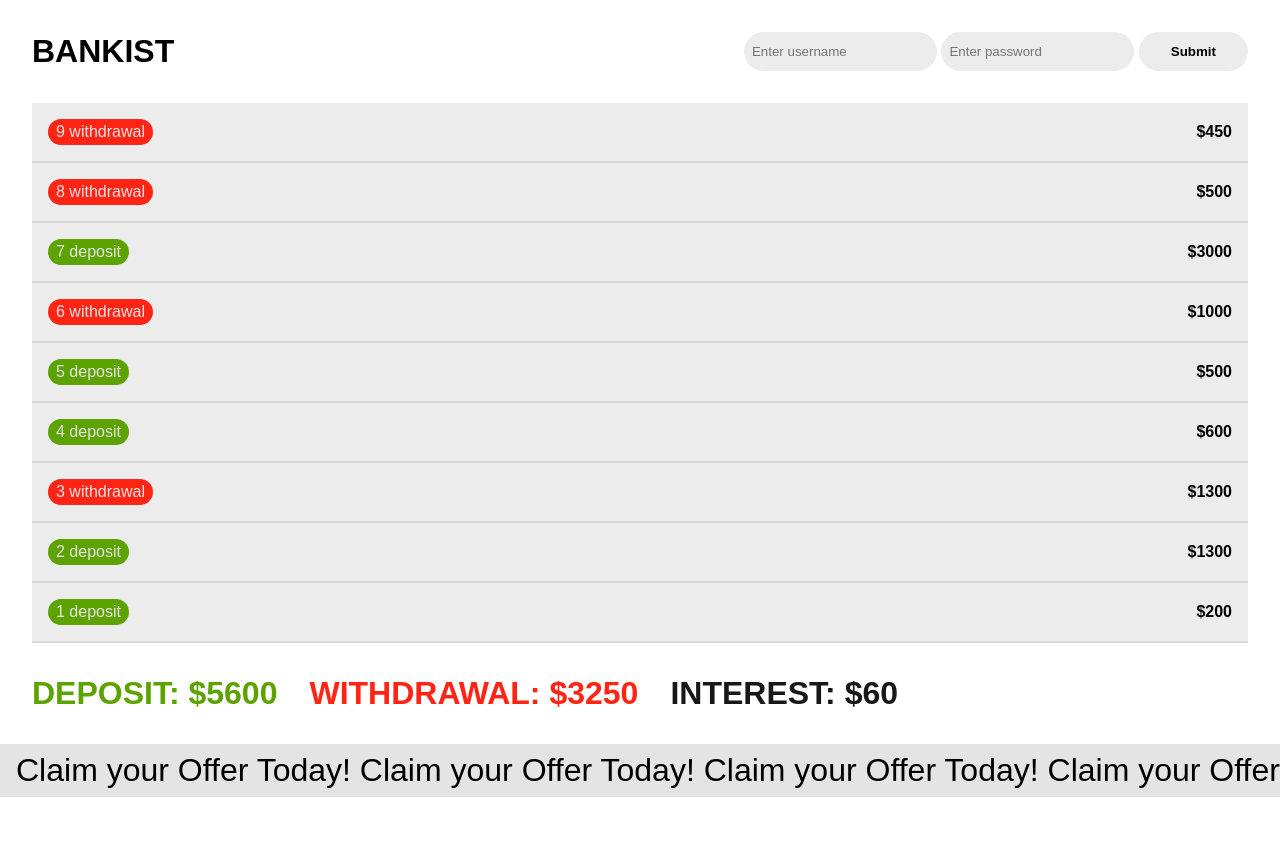
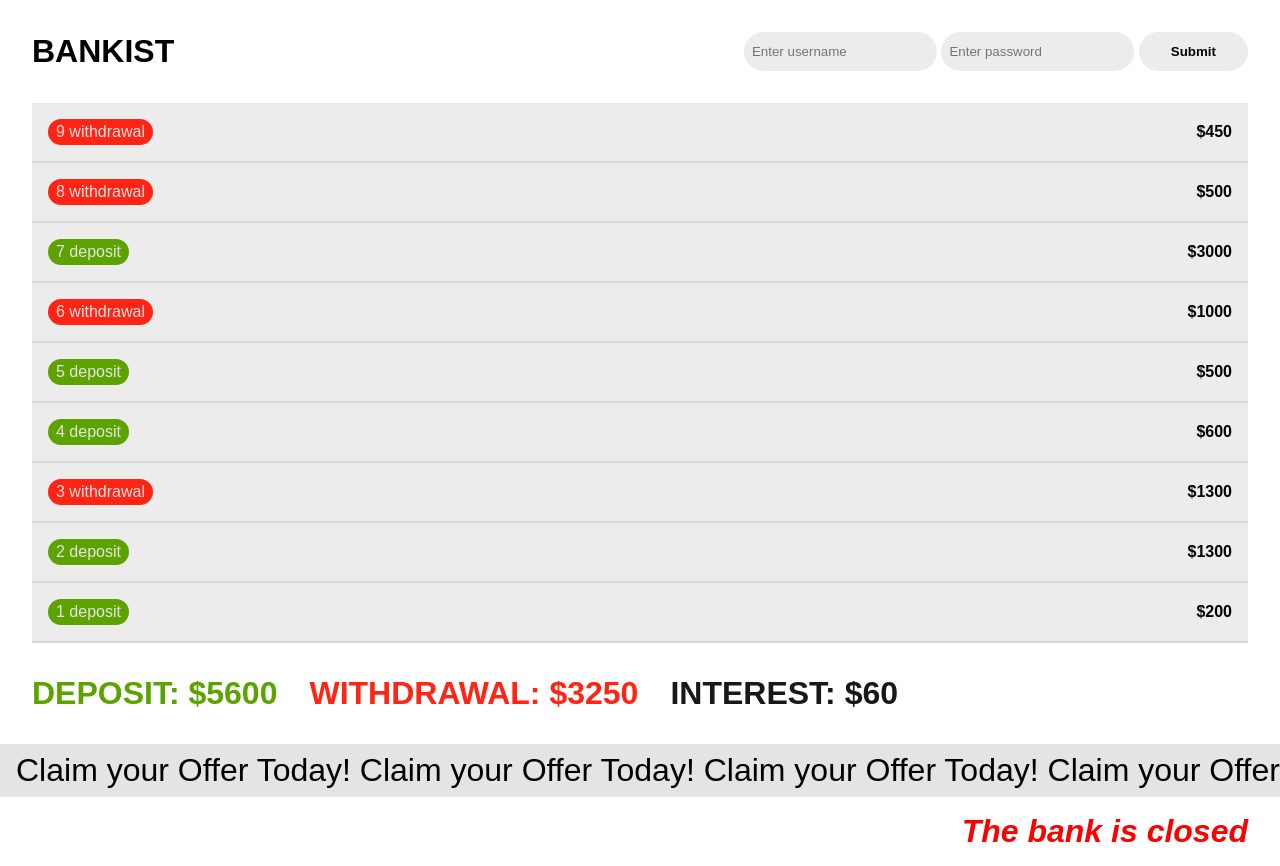
Before and after one commit to andrew-0210/bankist, a plain HTML site: page index.html in a window 1280 px wide. Shown: the top 866 px of the page. Before the commit the page ends 800 px from the top, so only its background shows below. Drawn offline with Linux system fonts and the light colour scheme.

Commit message:
Added time

```diff
--- a/index.html
+++ b/index.html
@@ -24,6 +24,7 @@
     <div class="marquee-banner">
       <p class="marquee-text"></p>
     </div>
+    <p class="time"></p>
     <script src="script.js"></script>
   </body>
 </html>
--- a/script.js
+++ b/script.js
@@ -42,3 +42,36 @@ const marqueeText = document.querySelector('.marquee-text');
 
 const marText = `Claim your Offer Today! `;
 marqueeText.textContent = marText.repeat(8);
+
+// const changingText = document.querySelector('.changing-text');
+
+// let intervalId = setInterval(() => {
+//   const minutes = new Date().getMinutes();
+//   const seconds = new Date().getSeconds();
+//   let hours = new Date().getHours();
+//   let ampm = hours <= 12 ? 'AM' : 'PM';
+//   hours = hours % 12 || 12;
+//   changingText.textContent = `The time is : ${hours}:${minutes}:${seconds}${ampm}`;
+// }, 1000);
+
+const changingText = document.querySelector('.time');
+
+const updateTime = () => {
+  const now = new Date();
+  let hours = now.getHours();
+  let minutes = now.getMinutes().toString().padStart(2, '0');
+  let seconds = now.getSeconds().toString().padStart(2, '0');
+  let ampm = hours < 12 ? 'AM' : 'PM';
+
+  hours = hours % 12 || 12;
+
+  (hours < 9 && ampm === 'AM') || (hours > 5 && ampm === 'PM')
+    ? (changingText.textContent = `The bank is closed`)
+    : (changingText.textContent = `The time is: ${hours}:${minutes}:${seconds} ${ampm}`);
+};
+
+// Initial call to prevent 1-second delay
+updateTime();
+
+// Update every second
+const intervalId = setInterval(updateTime, 1000);
--- a/style.css
+++ b/style.css
@@ -109,3 +109,12 @@
 ::-webkit-scrollbar {
   display: none;
 }
+
+.time {
+  text-align: right;
+  padding: 1rem 2rem;
+  font-size: 2rem;
+  color: red;
+  font-style: italic;
+  font-weight: 600
+}
```
